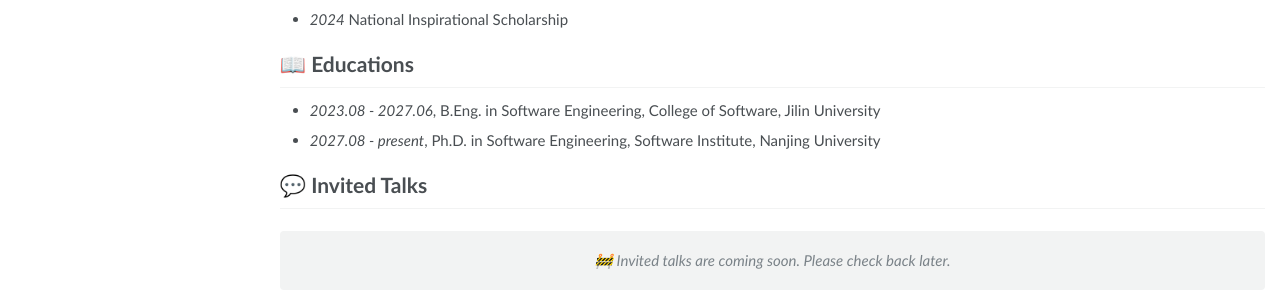
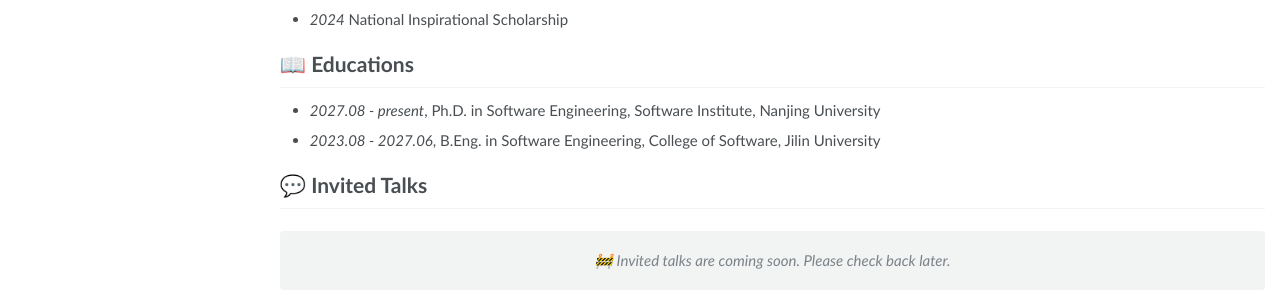
Before and after one commit to Yangxc0414/Yangxc0414.github.io, a Jekyll site: the page built from _pages/about.md, in a window 1280 px wide and 1228 px high. Shown: the part 776-1071 px from the top of the window. Built offline with Jekyll 4.4.1, drawn with Linux system fonts in a browser that asks for light colours.

Commit message:
style: list PhD before B.Eng. in Educations

```diff
--- a/_pages/about.md
+++ b/_pages/about.md
@@ -37,8 +37,8 @@ Any discussion, collaboration, and mentoring (both giving and receiving) are ver
 - *2024* National Inspirational Scholarship
 
 # 📖 Educations
+- *2027.08 - present*, Ph.D. in Software Engineering, Software Institute, Nanjing University
 - *2023.08 - 2027.06*, B.Eng. in Software Engineering, College of Software, Jilin University
-- *2027.08 - present*, Ph.D. in Software Engineering, Software Institute, Nanjing University
 
 # 💬 Invited Talks
 
```
